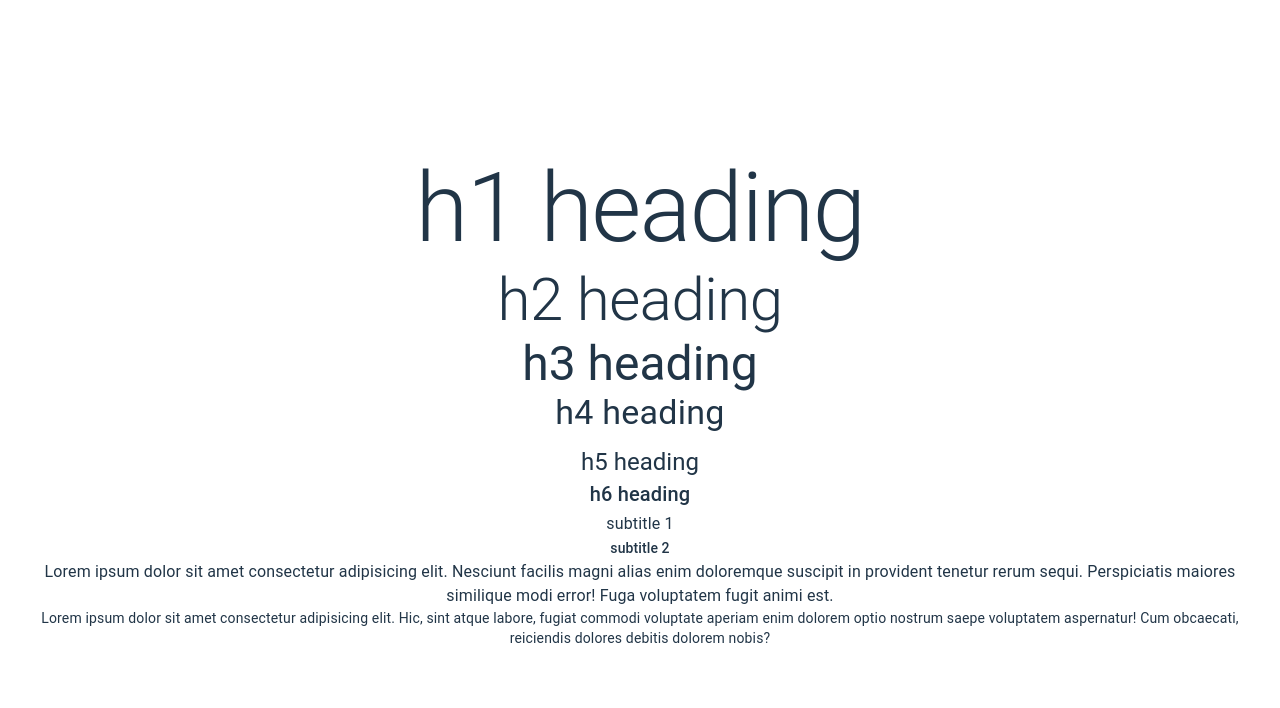
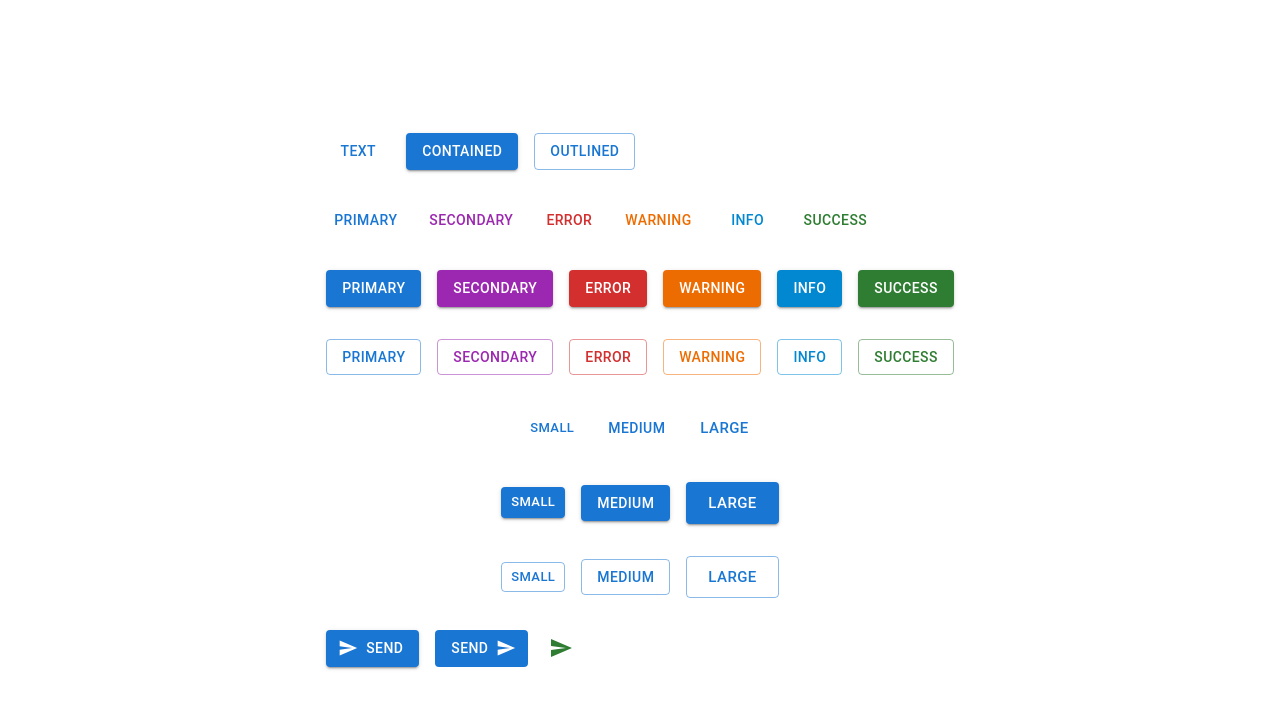
Before and after one commit to p-fassbender/react-material-ui-demo, a React (Vite) app: page / in a window 1280 px wide. Shown: the top 708 px of the page. Built offline with nearby package versions, Linux system fonts and the light colour scheme.

Commit message:
mui buttons

```diff
--- a/package.json
+++ b/package.json
@@ -12,6 +12,7 @@
   "dependencies": {
     "@emotion/react": "^11.13.3",
     "@emotion/styled": "^11.13.0",
+    "@mui/icons-material": "^6.1.6",
     "@mui/material": "^6.1.6",
     "react": "^18.3.1",
     "react-dom": "^18.3.1"
--- a/src/App.jsx
+++ b/src/App.jsx
@@ -1,11 +1,14 @@
 import './App.css'
+import { MuiButton } from './components/MuiButton'
 import { MuiTypography } from './components/MuiTypography'
 
 function App() {
 
     return (
         <>
-            <MuiTypography />
+            {/* <MuiTypography /> */}
+
+            <MuiButton />
         </>
     )
 }
--- /dev/null
+++ b/src/components/MuiButton.jsx
@@ -0,0 +1,70 @@
+import React from 'react'
+import { Stack, Button, IconButton } from '@mui/material'
+import SendIcon from '@mui/icons-material/Send';
+
+export const MuiButton = () => {
+    return (
+        <>
+            <Stack spacing={4}>
+                <Stack spacing={2} direction={'row'}>
+                    <Button variant='text' href='https://google.com'>text</Button>
+                    <Button variant='contained'>contained</Button>
+                    <Button variant='outlined'>outlined</Button>
+                </Stack>
+
+                <Stack spacing={2} direction={'row'}>
+                    <Button variant='text' color='primary'>primary</Button>
+                    <Button variant='text' color='secondary'>secondary</Button>
+                    <Button variant='text' color='error'>error</Button>
+                    <Button variant='text' color='warning'>warning</Button>
+                    <Button variant='text' color='info'>info</Button>
+                    <Button variant='text' color='success'>success</Button>
+                </Stack>
+                <Stack spacing={2} direction={'row'}>
+                    <Button variant='contained' color='primary'>primary</Button>
+                    <Button variant='contained' color='secondary'>secondary</Button>
+                    <Button variant='contained' color='error'>error</Button>
+                    <Button variant='contained' color='warning'>warning</Button>
+                    <Button variant='contained' color='info'>info</Button>
+                    <Button variant='contained' color='success'>success</Button>
+                </Stack>
+                <Stack spacing={2} direction={'row'}>
+                    <Button variant='outlined' color='primary'>primary</Button>
+                    <Button variant='outlined' color='secondary'>secondary</Button>
+                    <Button variant='outlined' color='error'>error</Button>
+                    <Button variant='outlined' color='warning'>warning</Button>
+                    <Button variant='outlined' color='info'>info</Button>
+                    <Button variant='outlined' color='success'>success</Button>
+                </Stack>
+
+                <Stack display={'block'} spacing={2} direction={'row'}>
+                    <Button variant='text' size='small'>small</Button>
+                    <Button variant='text' size='medium'>medium</Button>
+                    <Button variant='text' size='large'>large</Button>
+                </Stack>
+                <Stack display={'block'} spacing={2} direction={'row'}>
+                    <Button variant='contained' size='small'>small</Button>
+                    <Button variant='contained' size='medium'>medium</Button>
+                    <Button variant='contained' size='large'>large</Button>
+                </Stack>
+                <Stack display={'block'} spacing={2} direction={'row'}>
+                    <Button variant='outlined' size='small'>small</Button>
+                    <Button variant='outlined' size='medium'>medium</Button>
+                    <Button variant='outlined' size='large'>large</Button>
+                </Stack>
+
+                <Stack spacing={2} direction={'row'}>
+                    <Button
+                        variant='contained'
+                        startIcon={<SendIcon />}
+                        disableRipple
+                        onClick={() => alert('Clicked')}>
+                        send
+                    </Button>
+                    <Button variant='contained' endIcon={<SendIcon />} disableElevation>send</Button>
+                    <IconButton aria-label='send' color='success' size='small'><SendIcon /></IconButton>
+                </Stack>
+            </Stack>
+        </>
+    )
+}
--- a/src/components/MuiTypography.jsx
+++ b/src/components/MuiTypography.jsx
@@ -7,7 +7,7 @@
             <Typography variant='h1'>h1 heading</Typography>
             <Typography variant='h2'>h2 heading</Typography>
             <Typography variant='h3'>h3 heading</Typography>
-            <Typography variant='h4' component='h1' gutterBottom>h4 heading</Typography>
+            <Typography variant='h4' component={'h1'} gutterBottom>h4 heading</Typography>
             <Typography variant='h5'>h5 heading</Typography>
             <Typography variant='h6'>h6 heading</Typography>
 
```
Also changed, not shown: 1 other file (tests, documents, lock files or other folders).
